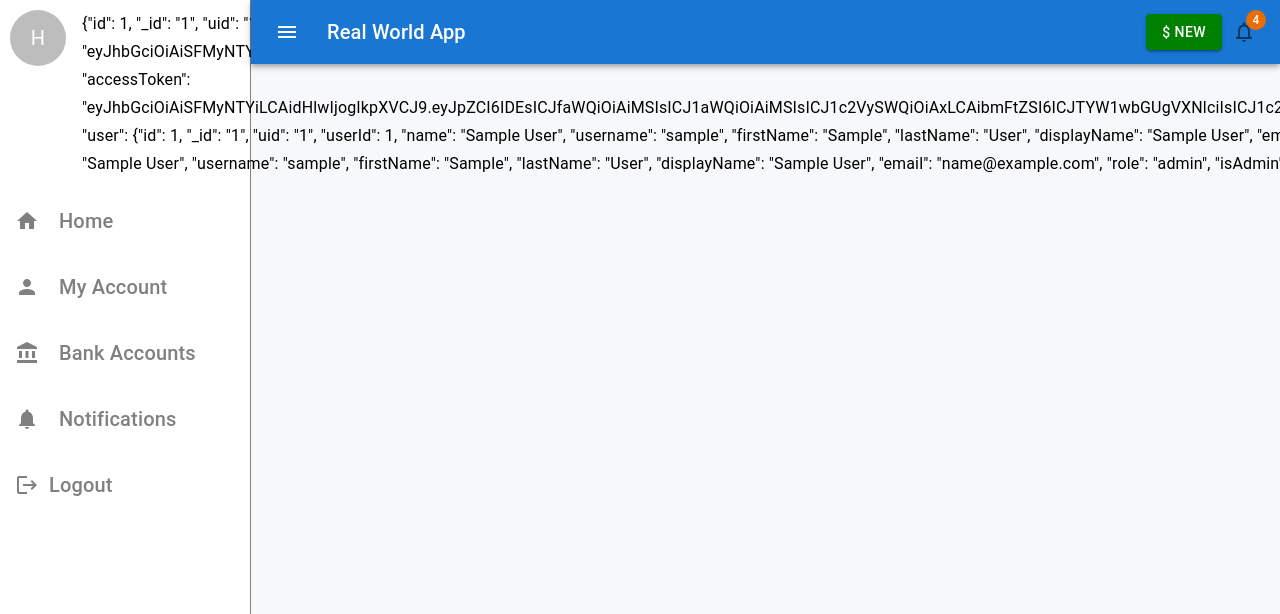
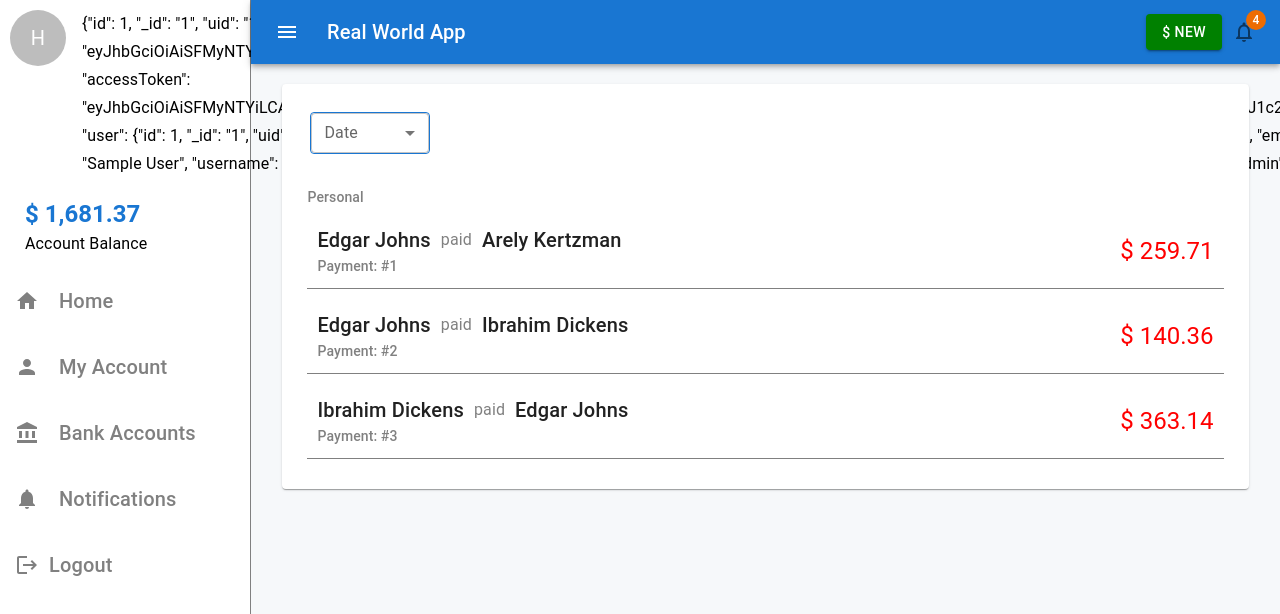
Before and after one commit to Guido-Ortiz/real-world-app, a React (Vite) app in the folder client/: page /personal in a window 1280 px wide. Shown: the top 614 px of the page. Built offline with nearby package versions, Linux system fonts and the light colour scheme; sample sign-in values are in the browser's storage.

Commit message:
accounts page

```diff
--- a/client/package.json
+++ b/client/package.json
@@ -14,6 +14,7 @@
     "@emotion/styled": "^11.11.0",
     "@mui/icons-material": "^5.13.7",
     "@mui/material": "^5.13.7",
+    "@mui/styles": "^5.13.7",
     "react": "^18.2.0",
     "react-dom": "^18.2.0",
     "react-router-dom": "^6.14.1",
--- a/client/src/App.jsx
+++ b/client/src/App.jsx
@@ -7,12 +7,11 @@ import BankAccounts from './components/BankAccounts/BankAccounts';
 import Sidebar from './components/Sidebar/Sidebar';
 import Topbar from './components/Topbar/Topbar';
 import { Stack } from '@mui/material';
+import MyAccount from './components/MyAccount/MyAccount';
 
 function App() {
 
   const location = useLocation()
-  console.log(location.pathname !== '/signup');
-
 
   return (
     <>
@@ -29,6 +28,7 @@ function App() {
                   <Route path='/' element={<ProtectedRoutes />}>
                     <Route path='/' element={<Home />} />
                     <Route path='bankaccounts' element={<BankAccounts />} />
+                    <Route path='/personal' element={<MyAccount />} />
                   </Route>
 
                 </Routes>
--- /dev/null
+++ b/client/src/components/BankAccounts/BankAccount/BankAccount.jsx
@@ -0,0 +1,22 @@
+import React from 'react';
+import DeleteIcon from '@mui/icons-material/Delete';
+import { Box, IconButton, Tooltip, Typography } from '@mui/material';
+
+const BankAccount = ({ id, name, bank }) => {
+    return (
+        <Box sx={{
+            //border: '1px solid fuchsia',
+            display: 'flex', flexDirection: 'row', alignItems: 'center', justifyContent: 'space-between', padding: '5px', margin: '8px 0'
+        }}>
+            <Typography variant='subtitle1' sx={{ color: '#1976d2' }}>{name} - {bank}</Typography>
+            <Tooltip title="Delete">
+                <IconButton>
+                    <DeleteIcon sx={{ color: '#1976d2' }} />
+                </IconButton>
+            </Tooltip>
+
+        </Box>
+    )
+}
+
+export default BankAccount
--- a/client/src/components/BankAccounts/BankAccounts.jsx
+++ b/client/src/components/BankAccounts/BankAccounts.jsx
@@ -1,13 +1,39 @@
-import { Stack } from '@mui/material'
-import React from 'react'
-import Sidebar from '../Sidebar/Sidebar'
-import Topbar from '../Topbar/Topbar'
+import React from 'react';
+import { Box, Button, Paper, Stack, Typography } from '@mui/material';
+import Sidebar from '../Sidebar/Sidebar';
+import Topbar from '../Topbar/Topbar';
+import BankAccount from './BankAccount/BankAccount';
+
+const accounts = [
+  { id: 1, name: 'OHara', bank: 'Labadie Bank' },
+  { id: 2, name: 'Bernier', bank: 'Caixa Bank' }
+]
 
 const BankAccounts = () => {
   return (
-    <div>
-      bankc
-    </div>
+    <Paper sx={{
+      //border: '1px solid red',
+      width: '90%', display: 'flex', flexDirection: 'column', padding: '20px', margin: '0 auto', marginTop: '20px'
+    }}>
+      <Box sx={{
+        //border: '1px solid blue',
+        display: 'flex', flexDirection: 'row', justifyContent: 'space-between'
+      }}>
+        <Typography variant='h5'>Bank Accounts</Typography>
+        <Button variant='contained'>Create</Button>
+      </Box>
+      <Box sx={{
+        //border: '1px solid orange',
+        display: 'flex', flexDirection: 'column', marginTop: '20px', padding: '5px' }}>
+          {
+            accounts.map(e => {
+              return(
+                <BankAccount id={e.id} name={e.name} bank={e.bank} />
+              )
+            })
+          }
+      </Box>
+    </Paper>
   )
 }
 
--- /dev/null
+++ b/client/src/components/MyAccount/Movements/Movements.jsx
@@ -0,0 +1,27 @@
+import { Box, Typography } from '@mui/material'
+import React from 'react'
+
+const Movements = ({ id, one, two, amount }) => {
+    return (
+        <Box sx={{
+            //border: '1px solid red',
+            display: 'flex', flexDirection: 'row', justifyContent: 'space-between', alignItems: 'center', padding: '10px', margin: '5px 0', borderBottom: '1px solid grey'
+        }}>
+            <Box sx={{
+                //border: '1px solid fuchsia',
+                display: 'flex', flexDirection: 'column'
+            }}>
+                <Box sx={{ display: 'flex', flexDirection: 'row', justifyContent: 'space-between', alignItems: 'center' }}>
+                    <Typography variant='h6'>{one}</Typography>
+                    <Typography variant='subtitle1' sx={{ color: 'grey', margin: '0 10px' }}> paid </Typography>
+                    <Typography variant='h6'>{two}</Typography>
+                </Box>
+
+                <Typography variant='subtitle2' sx={{ color: 'grey' }}>Payment: #{id}</Typography>
+            </Box>
+            <Typography variant='h5' sx={{ color: 'red' }}>$ {amount}</Typography>
+        </Box>
+    )
+}
+
+export default Movements
--- /dev/null
+++ b/client/src/components/MyAccount/MyAccount.jsx
@@ -0,0 +1,42 @@
+import React from 'react';
+import { Box, Button, Paper, Typography } from '@mui/material';
+import Movements from './Movements/Movements';
+import SelectDate from './Select/Select';
+
+const movements = [
+    { id: 1, one: 'Edgar Johns', two: 'Arely Kertzman', amount: 259.71 },
+    { id: 2, one: 'Edgar Johns', two: 'Ibrahim Dickens', amount: 140.36 },
+    { id: 3, one: 'Ibrahim Dickens', two: 'Edgar Johns', amount: 363.14 },
+]
+
+const MyAccount = () => {
+    return (
+        <Paper sx={{
+            //border: '1px solid red',
+            width: '90%', display: 'flex', flexDirection: 'column', padding: '20px', margin: '0 auto', marginTop: '20px'
+        }}>
+            <Box sx={{
+                //border: '1px solid blue',
+                display: 'flex', flexDirection: 'row', justifyContent: 'flex-start'
+            }}>
+                <SelectDate />
+
+            </Box>
+            <Box sx={{
+                //border: '1px solid orange',
+                display: 'flex', flexDirection: 'column', marginTop: '20px', padding: '5px'
+            }}>
+                <Typography variant='subtitle2' sx={{ color: 'grey' }}>Personal</Typography>
+                {
+                    movements.map(e => {
+                        return (
+                            <Movements id={e.id} one={e.one} two={e.two} amount={e.amount} />
+                        )
+                    })
+                }
+            </Box>
+        </Paper>
+    )
+}
+
+export default MyAccount
--- /dev/null
+++ b/client/src/components/MyAccount/Select/Select.jsx
@@ -0,0 +1,44 @@
+import React from 'react'
+
+import InputLabel from '@mui/material/InputLabel';
+import MenuItem from '@mui/material/MenuItem';
+import FormControl from '@mui/material/FormControl';
+import Select from '@mui/material/Select';
+import { makeStyles } from '@mui/styles';
+
+const useStyles = makeStyles((theme) => ({
+    select: {
+      border: '1px solid #1976d2',
+      //borderRadius: theme.shape.borderRadius,
+      //padding: theme.spacing(1),
+    },
+  }));
+
+const SelectDate = () => {
+
+    const classes = useStyles();
+
+
+  return (
+    <FormControl sx={{ m: 1, minWidth: 120 }} size="small">
+      <InputLabel id="demo-select-small-label">Date</InputLabel>
+      <Select
+      className={classes.select}
+        labelId="demo-select-small-label"
+        id="demo-select-small"
+        //value={age}
+        label="Date"
+        //onChange={handleChange}
+      >
+        <MenuItem value="">
+          <em>None</em>
+        </MenuItem>
+        <MenuItem>Recent</MenuItem>
+        <MenuItem>Past</MenuItem>
+
+      </Select>
+    </FormControl>
+  );
+}
+
+export default SelectDate;
--- /dev/null
+++ b/client/src/components/Sidebar/AccountBalance/AccountBalance.jsx
@@ -0,0 +1,15 @@
+import { Box, Typography } from '@mui/material'
+import React from 'react'
+
+const AccountBalance = () => {
+  return (
+    <Box sx={{
+        //border: '1px solid red',
+        display: 'flex', flexDirection: 'column', padding: '10px', marginLeft: '15px'}}>
+        <Typography variant='h5' sx={{ fontWeight: 'bold', color: '#1976d2' }}>$ 1,681.37</Typography>
+        <Typography variant='subtitle1'>Account Balance</Typography>
+    </Box>
+  )
+}
+
+export default AccountBalance
--- a/client/src/components/Sidebar/Sidebar.jsx
+++ b/client/src/components/Sidebar/Sidebar.jsx
@@ -8,10 +8,22 @@ import NotificationsIcon from '@mui/icons-material/Notifications';
 import LogoutIcon from '@mui/icons-material/Logout';
 import { Box, Typography } from '@mui/material';
 import User from './User/User';
+import AccountBalance from './AccountBalance/AccountBalance';
+import { makeStyles } from '@mui/styles';
+
+const useStyles = makeStyles((theme) => ({
+    box: {
+      '&:hover': {
+        cursor: 'pointer',
+      },
+    },
+  }));
 
 const Sidebar = () => {
 
     const navigate = useNavigate()
+
+    const classes = useStyles();
 
     const handleLogout = () => {
         localStorage.removeItem("logged_in")
@@ -21,15 +33,15 @@ const Sidebar = () => {
     return (
         <Box sx={{
             // border: '1px solid red',
-            width: '250px', height: '100vh', borderRight: '1px solid grey', background: '#fff'
-        }}>
+            width: '250px', height: '100vh', borderRight: '1px solid grey', background: '#fff'}}>
             <User />
+            <AccountBalance />
             <SidebarItem item='Home' icon={<HomeIcon />} link='/' />
-            <SidebarItem item='My Account' icon={<PersonIcon />} link='/' />
+            <SidebarItem item='My Account' icon={<PersonIcon />} link='/personal' />
             <SidebarItem item='Bank Accounts' icon={<AccountBalanceIcon />} link='/bankaccounts' />
             <SidebarItem item='Notifications' icon={<NotificationsIcon />} link='/' />
 
-            <Box sx={{ display: 'flex', flexDirection: 'row', alignItems: 'center', height: '50px', color: 'grey', padding: '8px', paddingLeft: '15px' }} onClick={handleLogout}>
+            <Box sx={{ display: 'flex', flexDirection: 'row', alignItems: 'center', height: '50px', color: 'grey', padding: '8px', paddingLeft: '15px' }} onClick={handleLogout} className={classes.box}>
                 <LogoutIcon />
                 <Typography variant='h6' sx={{ marginLeft: '10px' }}>Logout</Typography>
             </Box>
```
Also changed, not shown: 1 other file (tests, documents, lock files or other folders).
